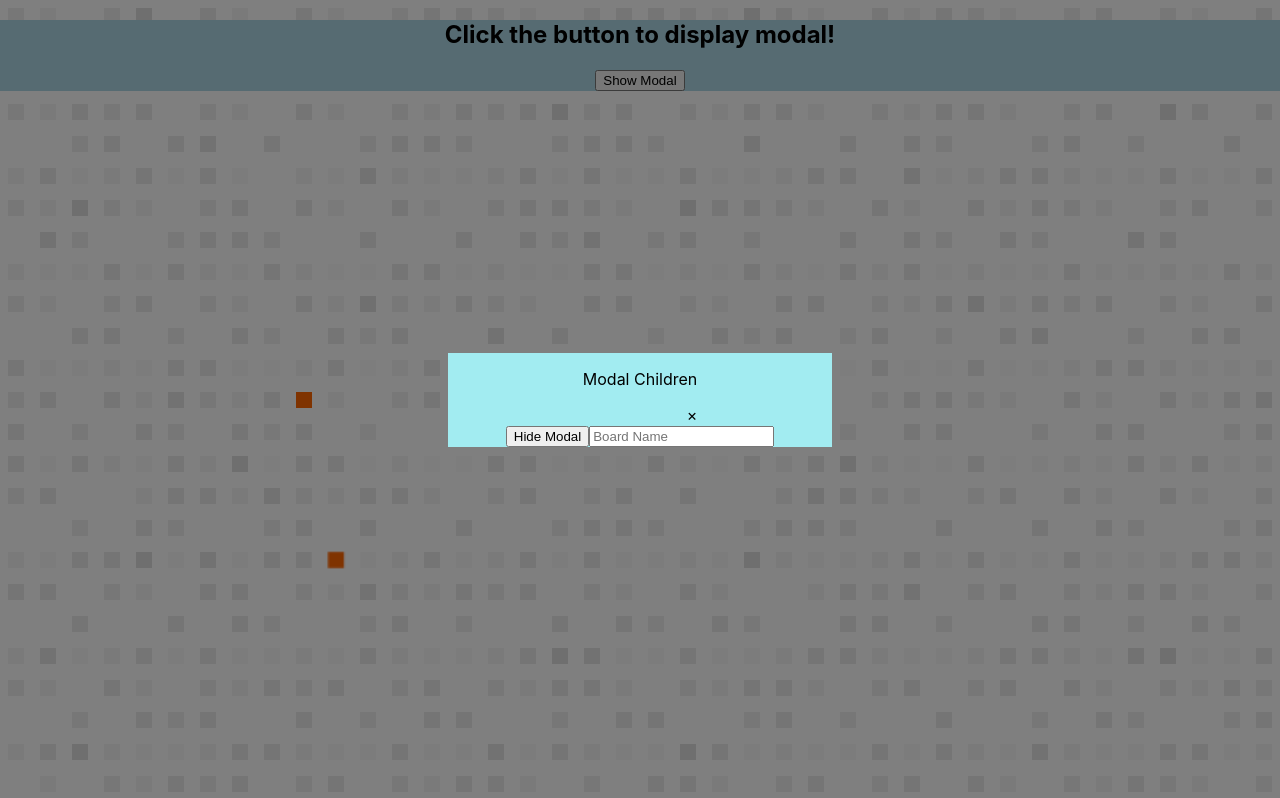
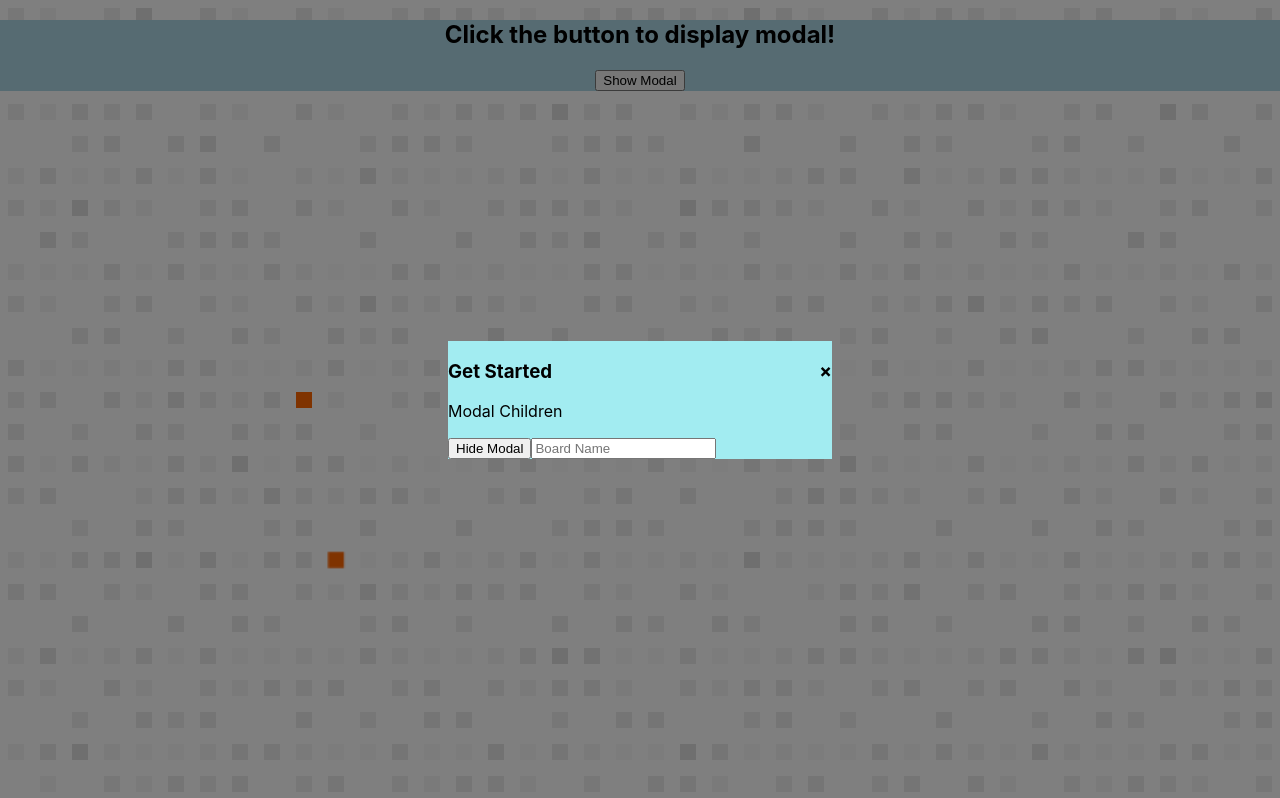
Before and after one commit to digi0ps/go-retro-frontend, a React (Create React App) app: page / in a window 1280 px wide. Both pictures are taken after a click on the button "Show Modal". Built offline with nearby package versions, Linux system fonts and the light colour scheme.

Commit message:
landing page with modal

```diff
--- a/src/App.js
+++ b/src/App.js
@@ -25,10 +25,12 @@ class App extends React.Component {
             <div className="modal">
               <div className="content">
                 <div className="modal-header">
-                  <p>Modal Children</p>
-                  <span className="close-modal">&times;</span>
+                  <h3>
+                    Get Started <span className="close-modal">&times;</span>
+                  </h3>
                 </div>
                 <div className="modal-content">
+                  <p>Modal Children</p>
                   <button onClick={this.handleHide}>Hide Modal</button>
                   <input type="text" placeholder="Board Name" />
                 </div>
--- a/src/Modal.css
+++ b/src/Modal.css
@@ -20,14 +20,14 @@
 .modal .content {
   width: 30%;
   background: #a2ecf1;
-  display: flex;
-  flex-flow: column wrap;
-  align-items: center;
+  /* display: flex; */
+  /* flex-flow: column wrap; */
+  /* align-items: center; */
   overflow: hidden;
   /* justify-content: center; */
 }
 
-.close-modal {
+.modal .content .modal-header span {
   float: right;
 }
 
```
